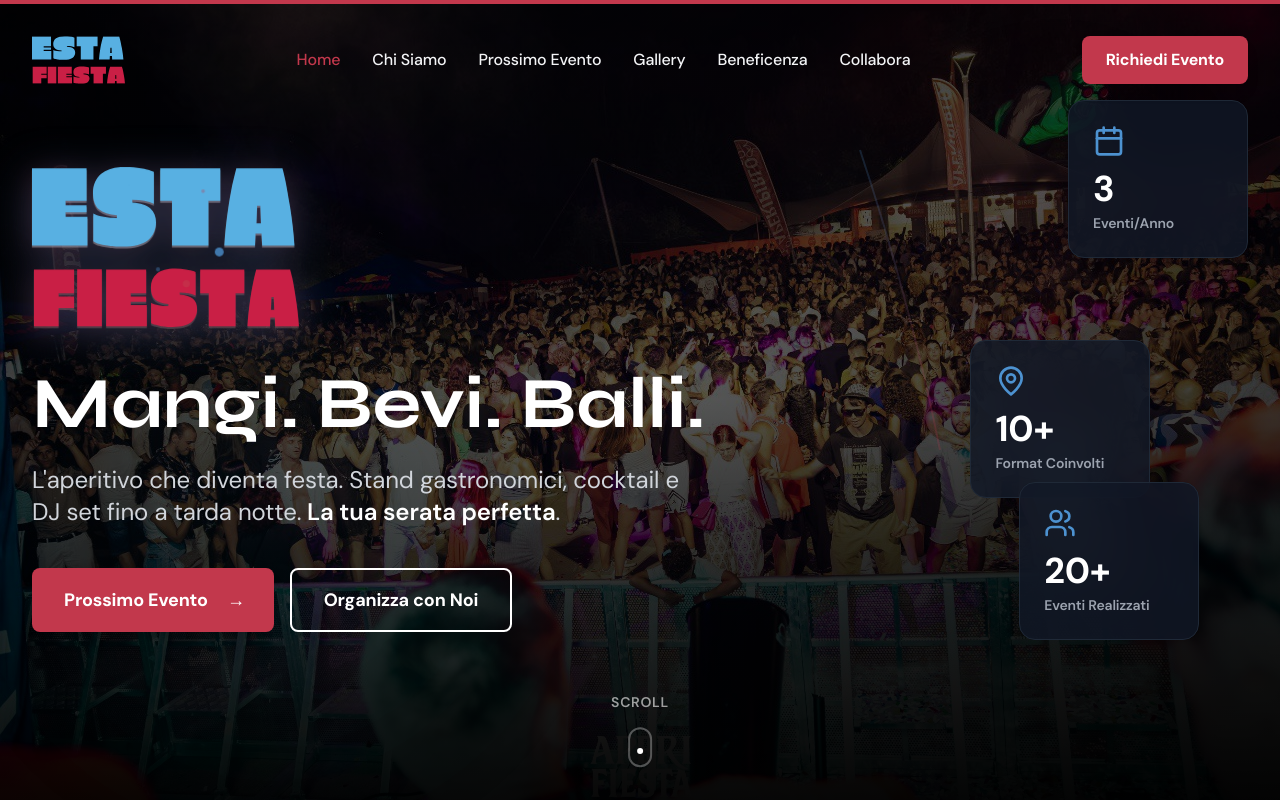
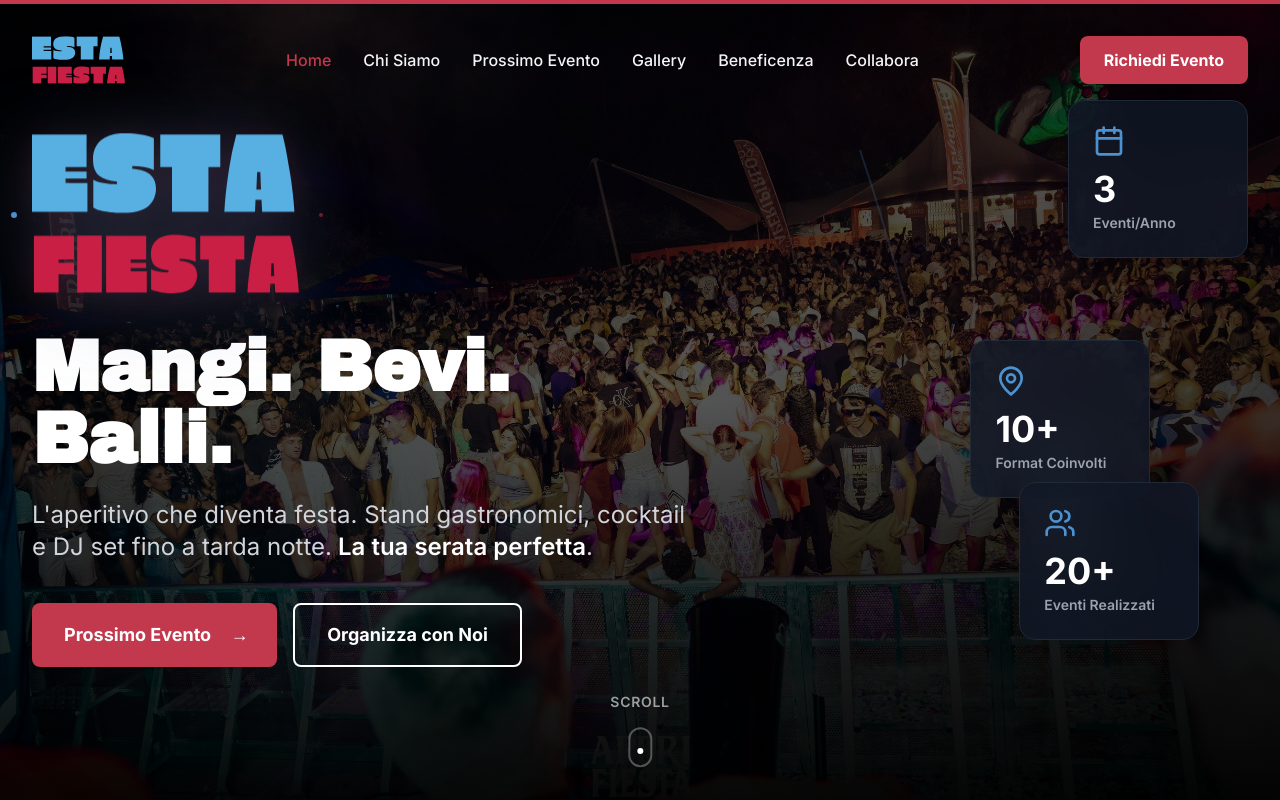
Before and after one commit to alessandroventurini/esta-fiesta-vetrina, a React (Vite) app: page / in a window 1280 px wide. Shown: the top 800 px of the page. Built offline with nearby package versions, Linux system fonts and the light colour scheme.

Commit message:
last fix

```diff
--- a/index.html
+++ b/index.html
@@ -24,7 +24,7 @@
     <!-- Google Fonts -->
     <link rel="preconnect" href="https://fonts.googleapis.com" />
     <link rel="preconnect" href="https://fonts.gstatic.com" crossorigin />
-    <link href="https://fonts.googleapis.com/css2?family=Syne:wght@600;700;800&family=DM+Sans:wght@400;500;600;700&family=Creepster&display=swap" rel="stylesheet" />
+    <link href="https://fonts.googleapis.com/css2?family=Archivo+Black&family=Inter:wght@300;400;500;600;700;800&family=Creepster&display=swap" rel="stylesheet" />
   </head>
   <body>
     <div id="root"></div>
--- a/src/components/Hero.jsx
+++ b/src/components/Hero.jsx
@@ -69,130 +69,97 @@ const Hero = () => {
             style={{ opacity }}
           >
 
-            {/* Logo - Creative Party Effect: 3D Tilt + RGB Split */}
+            {/* Logo - Elegant WOW: Cinematic Reveal */}
             <motion.div
-              className="mb-8 relative inline-block perspective-1000"
+              className="mb-8 relative inline-block"
               initial={{ opacity: 0 }}
               animate={{ opacity: 1 }}
-              transition={{ duration: 0.8 }}
+              transition={{ duration: 0.5 }}
             >
-              {/* Logo principale con 3D tilt e RGB chromatic aberration */}
+              {/* Glow sottile pulsante dietro */}
+              <motion.div
+                className="absolute inset-0 -m-8 blur-3xl opacity-40"
+                animate={{
+                  background: [
+                    'radial-gradient(circle, rgba(77,146,208,0.4) 0%, transparent 70%)',
+                    'radial-gradient(circle, rgba(194,56,76,0.4) 0%, transparent 70%)',
+                    'radial-gradient(circle, rgba(77,146,208,0.4) 0%, transparent 70%)',
+                  ],
+                }}
+                transition={{
+                  duration: 4,
+                  repeat: Infinity,
+                  ease: "easeInOut"
+                }}
+              />
+
+              {/* Logo con dramatic entrance */}
               <motion.div
                 className="relative"
                 initial={{
-                  rotateX: -30,
-                  rotateY: -15,
-                  scale: 0.8,
-                  opacity: 0
+                  scale: 0.7,
+                  y: 20,
+                  rotateX: -20,
+                  filter: 'blur(20px)',
                 }}
                 animate={{
+                  scale: 1,
+                  y: 0,
                   rotateX: 0,
-                  rotateY: 0,
-                  scale: 1,
-                  opacity: 1
+                  filter: 'blur(0px)',
                 }}
                 transition={{
-                  duration: 1,
-                  delay: 0.2,
-                  type: "spring",
-                  stiffness: 80
-                }}
-                whileHover={{
-                  rotateY: 5,
-                  rotateX: -5,
-                  transition: { duration: 0.3 }
+                  duration: 1.2,
+                  delay: 0.3,
+                  ease: [0.22, 1, 0.36, 1], // Smooth easing
                 }}
                 style={{
                   transformStyle: 'preserve-3d',
-                  perspective: '1000px'
+                  perspective: '1200px'
                 }}
               >
-                {/* RGB Split layers - Red channel */}
-                <motion.img
-                  src={logoSvg}
-                  alt=""
-                  className="h-24 md:h-32 lg:h-40 w-auto absolute top-0 left-0 opacity-30"
-                  style={{
-                    mixBlendMode: 'screen',
-                    filter: 'brightness(1.1) contrast(1.05)',
-                    transform: 'scaleY(0.85)',
-                  }}
-                  animate={{
-                    x: [-0.5, 0.5, -0.5],
-                    y: [0.3, -0.3, 0.3],
-                  }}
-                  transition={{
-                    duration: 3,
-                    repeat: Infinity,
-                    ease: "easeInOut"
-                  }}
-                  aria-hidden="true"
-                />
-
-                {/* RGB Split layers - Blue channel */}
-                <motion.img
-                  src={logoSvg}
-                  alt=""
-                  className="h-24 md:h-32 lg:h-40 w-auto absolute top-0 left-0 opacity-30"
-                  style={{
-                    mixBlendMode: 'screen',
-                    filter: 'brightness(1.1) contrast(1.05) hue-rotate(180deg)',
-                    transform: 'scaleY(0.85)',
-                  }}
-                  animate={{
-                    x: [0.5, -0.5, 0.5],
-                    y: [-0.3, 0.3, -0.3],
-                  }}
-                  transition={{
-                    duration: 3,
-                    repeat: Infinity,
-                    ease: "easeInOut"
-                  }}
-                  aria-hidden="true"
-                />
-
-                {/* Logo principale (verde/giallo channel) */}
                 <motion.img
                   src={logoSvg}
                   alt="ESTA FIESTA"
                   className="h-24 md:h-32 lg:h-40 w-auto relative z-10"
                   animate={{
                     y: [-2, 2, -2],
-                    scale: [1, 1.01, 1],
                   }}
                   transition={{
-                    duration: 3.5,
+                    duration: 4,
                     repeat: Infinity,
                     ease: "easeInOut"
                   }}
+                  whileHover={{
+                    scale: 1.03,
+                    transition: { duration: 0.3 }
+                  }}
                   style={{
-                    filter: 'drop-shadow(0 8px 24px rgba(77,146,208,0.3)) drop-shadow(0 4px 12px rgba(194,56,76,0.2))',
+                    filter: 'drop-shadow(0 10px 40px rgba(77,146,208,0.25)) drop-shadow(0 5px 15px rgba(194,56,76,0.15))',
                     transform: 'scaleY(0.85)',
                   }}
                 />
               </motion.div>
 
-              {/* Energy particles che escono dal logo */}
-              {[...Array(6)].map((_, i) => (
+              {/* Accent dots minimali */}
+              {[0, 1].map((i) => (
                 <motion.div
                   key={i}
-                  className="absolute w-1.5 h-1.5 rounded-full"
+                  className="absolute w-1 h-1 rounded-full"
                   style={{
-                    background: i % 2 === 0 ? '#4D92D0' : '#C2384C',
-                    left: '50%',
+                    background: i === 0 ? '#4D92D0' : '#C2384C',
+                    left: i === 0 ? '-20px' : 'calc(100% + 20px)',
                     top: '50%',
                   }}
                   animate={{
-                    x: [0, Math.cos(i * 60 * Math.PI / 180) * 80],
-                    y: [0, Math.sin(i * 60 * Math.PI / 180) * 80],
-                    opacity: [0, 0.8, 0],
-                    scale: [0, 1.5, 0],
+                    scale: [1, 1.5, 1],
+                    opacity: [0.5, 1, 0.5],
                   }}
                   transition={{
                     duration: 2,
                     repeat: Infinity,
-                    delay: i * 0.3,
-                    ease: "easeOut"
+                    delay: i * 1,
+                    ease: "easeInOut"
                   }}
                 />
               ))}
--- a/src/index.css
+++ b/src/index.css
@@ -28,12 +28,11 @@ html {
 body {
   margin: 0;
   padding: 0;
-  font-family: 'DM Sans', sans-serif;
+  font-family: 'Inter', sans-serif;
   background: #0a0a0a;
   color: #f4f4f4;
   -webkit-font-smoothing: antialiased;
   -moz-osx-font-smoothing: grayscale;
-  letter-spacing: -0.01em; /* Leggermente più tight per modernità */
 }
 
 /* Animation keyframes */
--- a/tailwind.config.js
+++ b/tailwind.config.js
@@ -14,9 +14,9 @@ export default {
         'fiesta-teal': '#2F7C7D',
       },
       fontFamily: {
-        'montserrat': ['Syne', 'sans-serif'], // Titoli - geometrico edgy
-        'inter': ['DM Sans', 'sans-serif'], // Body text
-        'sans': ['DM Sans', 'sans-serif'], // Default
+        'montserrat': ['Archivo Black', 'sans-serif'], // Titoli - compressed bold
+        'inter': ['Inter', 'sans-serif'], // Body text
+        'sans': ['Inter', 'sans-serif'], // Default
       },
       animation: {
         'bounce-slow': 'bounce 3s infinite',
```
